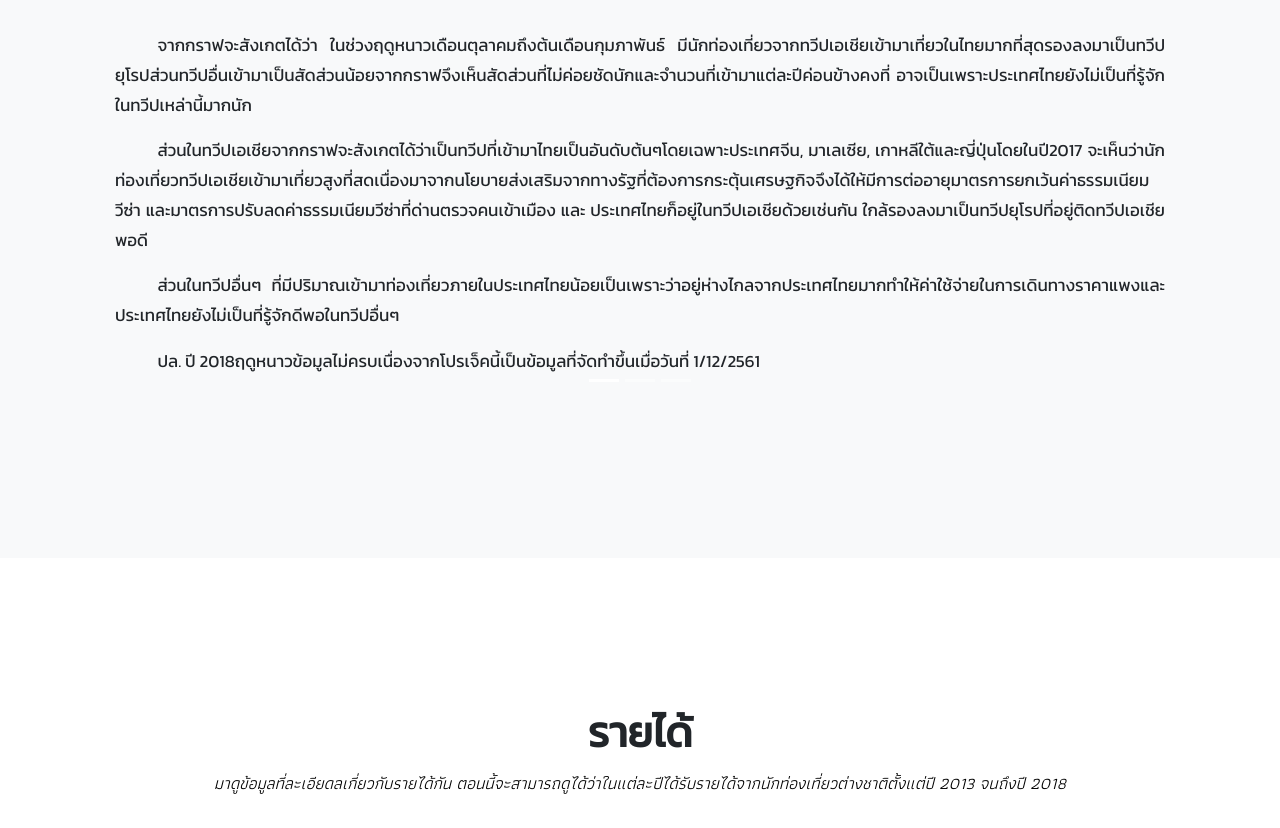
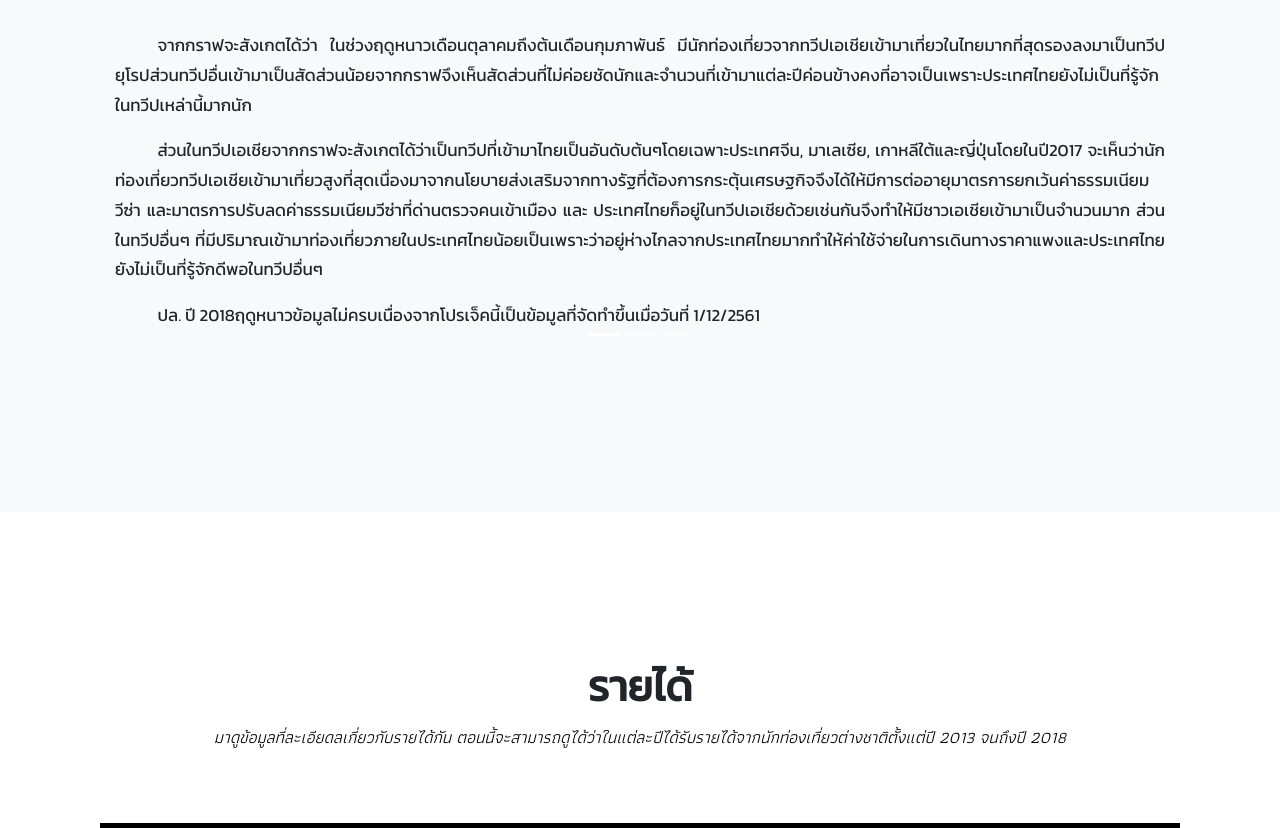
Before and after one commit to Nutpapat/International-Tourist-Arrivals-to-Thailand, a plain HTML site: page docs/index.html in a window 1280 px wide. Shown: the part 5460-6288 px from the top of the page. Drawn offline with Linux system fonts and the light colour scheme.

Commit message:
Change about us

```diff
--- a/docs/index.html
+++ b/docs/index.html
@@ -188,11 +188,10 @@
           </center>
         </div>
         <div class="modal-body">
-          <p style="text-indent: 2.5em;">จากกราฟจะสังเกตได้ว่า ในช่วงฤดูหนาวเดือนตุลาคมถึงต้นเดือนกุมภาพันธ์ มีนักท่องเที่ยวจากทวีปเอเชียเข้ามาเที่ยวในไทยมากที่สุดรองลงมาเป็นทวีปยุโรปส่วนทวีปอื่นเข้ามาเป็นสัดส่วนน้อยจากกราฟจึงเห็นสัดส่วนที่ไม่ค่อยชัดนักและจำนวนที่เข้ามาแต่ละปีค่อนข้างคงที่ อาจเป็นเพราะประเทศไทยยังไม่เป็นที่รู้จักในทวีปเหล่านี้มากนัก</p>
+          <p style="text-indent: 2.5em;">จากกราฟจะสังเกตได้ว่า ในช่วงฤดูหนาวเดือนตุลาคมถึงต้นเดือนกุมภาพันธ์ มีนักท่องเที่ยวจากทวีปเอเชียเข้ามาเที่ยวในไทยมากที่สุดรองลงมาเป็นทวีปยุโรปส่วนทวีปอื่นเข้ามาเป็นสัดส่วนน้อยจากกราฟจึงเห็นสัดส่วนที่ไม่ค่อยชัดนักและจำนวนที่เข้ามาแต่ละปีค่อนข้างคงที่อาจเป็นเพราะประเทศไทยยังไม่เป็นที่รู้จักในทวีปเหล่านี้มากนัก</p>
           <ul>
           </ul>
-          <p style="text-indent: 2.5em;">ส่วนในทวีปเอเชียจากกราฟจะสังเกตได้ว่าเป็นทวีปที่เข้ามาไทยเป็นอันดับต้นๆโดยเฉพาะประเทศจีน, มาเลเซีย, เกาหลีใต้และญี่ปุ่นโดยในปี2017 จะเห็นว่านักท่องเที่ยวทวีปเอเชียเข้ามาเที่ยวสูงที่สดเนื่องมาจากนโยบายส่งเสริมจากทางรัฐที่ต้องการกระตุ้นเศรษฐกิจจึงได้ให้มีการต่ออายุมาตรการยกเว้นค่าธรรมเนียมวีซ่า และมาตรการปรับลดค่าธรรมเนียมวีซ่าที่ด่านตรวจคนเข้าเมือง และ ประเทศไทยก็อยู่ในทวีปเอเชียด้วยเช่นกัน ใกล้รองลงมาเป็นทวีปยุโรปที่อยู่ติดทวีปเอเชียพอดี</p>
-          <p style="text-indent: 2.5em;">ส่วนในทวีปอื่นๆ ที่มีปริมาณเข้ามาท่องเที่ยวภายในประเทศไทยน้อยเป็นเพราะว่าอยู่ห่างไกลจากประเทศไทยมากทำให้ค่าใช้จ่ายในการเดินทางราคาแพงและประเทศไทยยังไม่เป็นที่รู้จักดีพอในทวีปอื่นๆ</p>
+          <p style="text-indent: 2.5em;">ส่วนในทวีปเอเชียจากกราฟจะสังเกตได้ว่าเป็นทวีปที่เข้ามาไทยเป็นอันดับต้นๆโดยเฉพาะประเทศจีน, มาเลเซีย, เกาหลีใต้และญี่ปุ่นโดยในปี2017 จะเห็นว่านักท่องเที่ยวทวีปเอเชียเข้ามาเที่ยวสูงที่สุดเนื่องมาจากนโยบายส่งเสริมจากทางรัฐที่ต้องการกระตุ้นเศรษฐกิจจึงได้ให้มีการต่ออายุมาตรการยกเว้นค่าธรรมเนียมวีซ่า และมาตรการปรับลดค่าธรรมเนียมวีซ่าที่ด่านตรวจคนเข้าเมือง และ ประเทศไทยก็อยู่ในทวีปเอเชียด้วยเช่นกันจึงทำให้มีชาวเอเชียเข้ามาเป็นจำนวนมาก ส่วนในทวีปอื่นๆ ที่มีปริมาณเข้ามาท่องเที่ยวภายในประเทศไทยน้อยเป็นเพราะว่าอยู่ห่างไกลจากประเทศไทยมากทำให้ค่าใช้จ่ายในการเดินทางราคาแพงและประเทศไทยยังไม่เป็นที่รู้จักดีพอในทวีปอื่นๆ</p>
           <p style="text-indent: 2.5em;">ปล. ปี 2018ฤดูหนาวข้อมูลไม่ครบเนื่องจากโปรเจ็คนี้เป็นข้อมูลที่จัดทำขึ้นเมื่อวันที่ 1/12/2561 </p>
         </div>
       </div>
```
